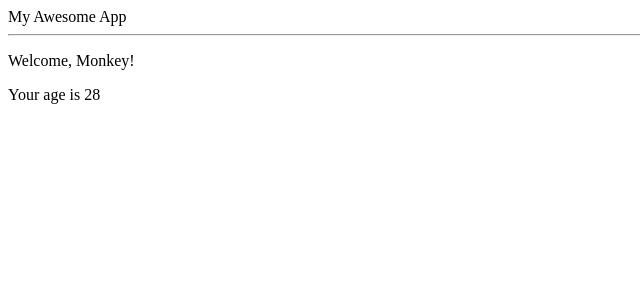
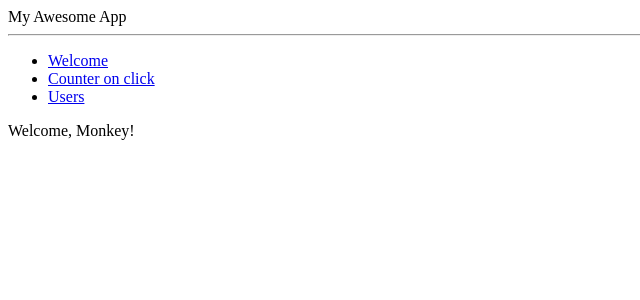
Before and after one commit to MarkupMonkey/react-project, a React (Create React App) app: page / in a window 1280 px wide. Shown: the top 300 px of the page, without its empty margins (0-640 px from the left). Built offline with nearby package versions, Linux system fonts and the light colour scheme.

Commit message:
exercise React Router 04 done

```diff
--- a/src/App.js
+++ b/src/App.js
@@ -1,5 +1,5 @@
 import React from 'react';
-import { Routes, Route } from 'react-router-dom';
+import { Routes, Route, Link } from 'react-router-dom';
 import Welcome from './Welcome';
 import { Container } from './Container';
 import { ClickCounter } from './ClickCounter';
@@ -9,10 +9,21 @@ export function App() {
 
     return (
         <Container title='My Awesome App'>
+            <ul>
+                <li>
+                    <Link to='/'>Welcome</Link>
+                </li>
+                <li>
+                    <Link to='/counter'>Counter on click</Link>
+                </li>
+                <li>
+                    <Link to='/users'>Users</Link>
+                </li>
+            </ul>
             <Routes>
-                <Route path='/' element={<Welcome name='Monkey' age={28} />} />
-                <Route path='/counter' element={<ClickCounter />} />
-                <Route path='/users/:username' element={<ShowGithubUser />}/>
+                <Route path='/' element={<Welcome name='Monkey'/>}/>
+                <Route path='/counter' element={<ClickCounter />}/>
+                <Route path='/users/:username' element={<ShowGithubUser/>}/>
             </Routes>
         </Container>
     )
```
